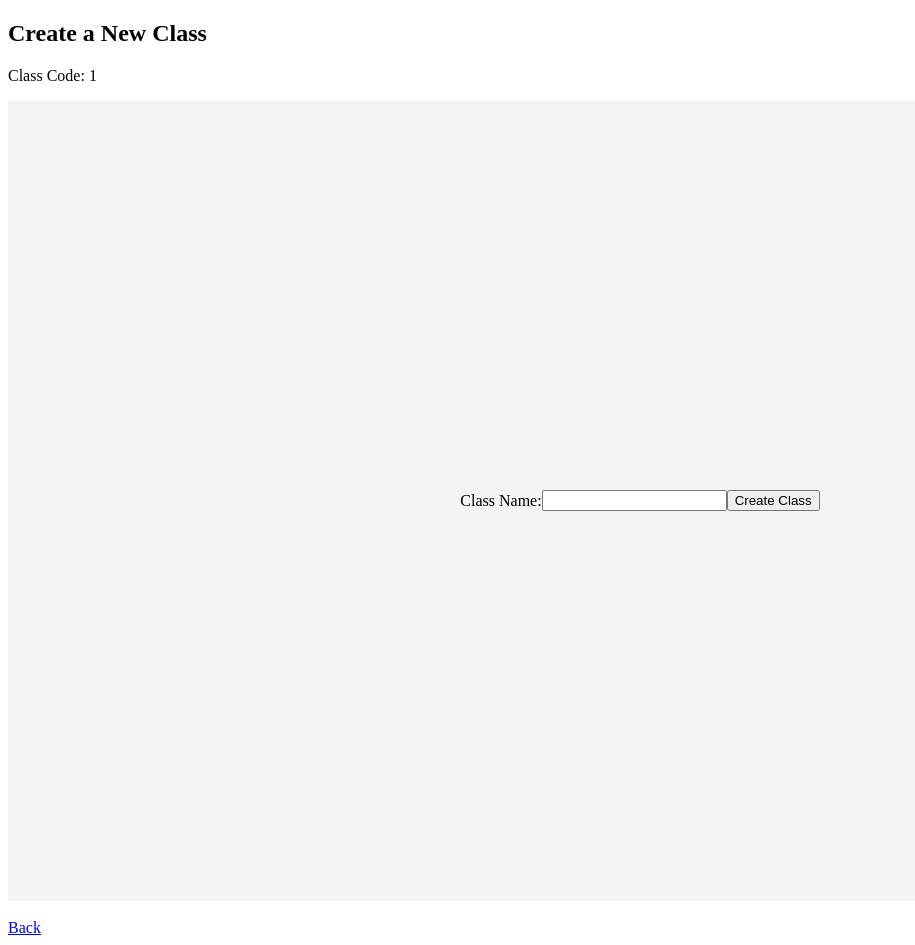
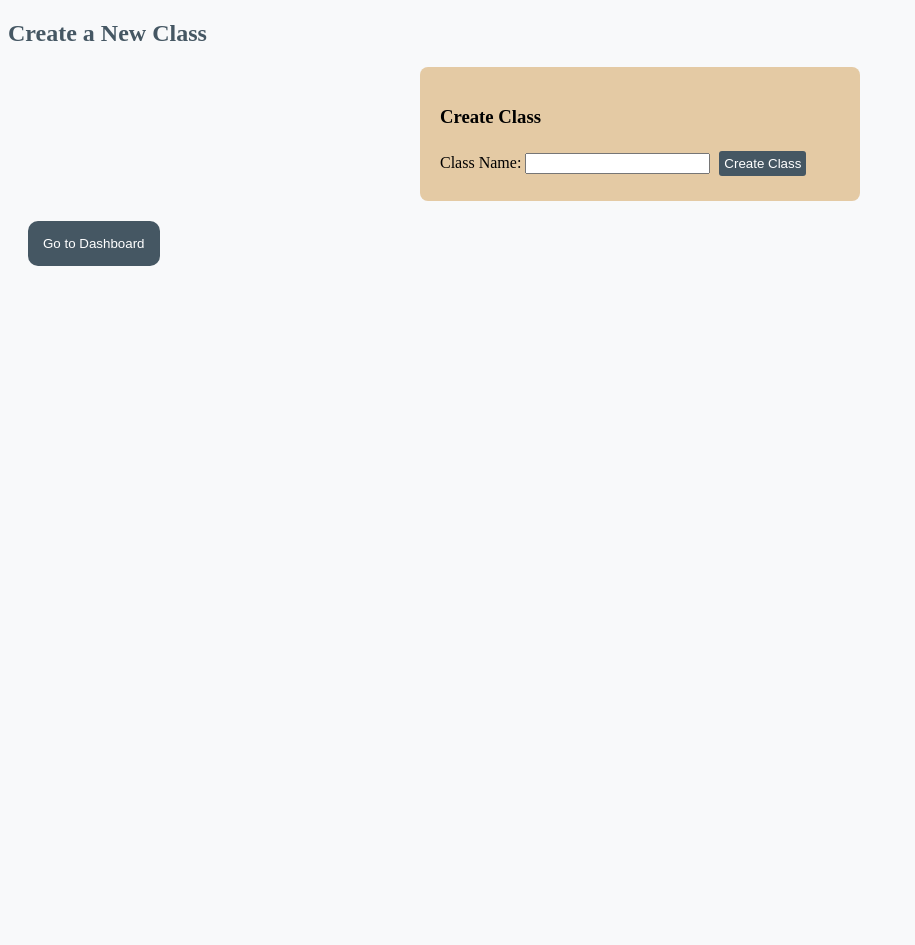
Before and after one commit to prashig/projectISA2, a PHP site: page /createClass.php in a window 1280 px wide. Shown: the whole page, without its empty margins (0-915 px from the left). After the commit the page ends 266 px from the top, so only its background shows below. Run offline with PHP 8.4, Linux system fonts and the light colour scheme; a user stored in the database is signed in.

Commit message:
createClass.php (updated with css)

```diff
--- a/createClass.php
+++ b/createClass.php
@@ -1,5 +1,8 @@
+
+
 <?php
-// Connect to the database
+
+session_start();
 include 'server.php';
 
 
@@ -8,40 +11,79 @@ if (!isset($_SESSION['user_id'])) {
     exit();
 }
 
-
-
-
+// do class creation wh d form is submitted
 if ($_SERVER["REQUEST_METHOD"] == "POST") {
+    //  get d class name from d form
     $className = trim($_POST['classname']);
     $classCode = strtoupper(substr(md5(uniqid(mt_rand(), true)), 0, 6));
+    // Get the logged-in user's ID
     $created_by = $_SESSION['user_id'];
 
-
+    // Insert the new class into the database
     $query = "INSERT INTO classes (className, classCode, created_by) VALUES ('$className', '$classCode', '$created_by')";
 
     if ($conn->query($query) === TRUE) {
         $_SESSION["success"] = "Class Created! Share this code: $classCode";
+        // Store the class code
         $_SESSION["class_code"] = $classCode;
     } else {
-        $_SESSION["error"] = "Error creating class!";
+        // show error message if class creation fails
+        $_SESSION["error"] = "Error creating class: " . $conn->error;
     }
 }
 ?>
 
 <!DOCTYPE html>
 <html lang="en">
-
 <head>
     <meta charset="UTF-8">
     <meta name="viewport" content="width=device-width, initial-scale=1.0">
     <title>Create Class</title>
-    <link rel="stylesheet" href="style1.css">
+
 </head>
+<style>
+        body {
+            background-color: #f8f9fa;
+        }
+        h2{
+            color:#455763;
+            align-items: center;
+        }
+        .form {
+            background-color: #e4caa4;
+            padding: 20px;
+            border-radius: 8px;
+
+            max-width: 400px;
+            margin: auto;
+        }
+        .colorbtn {
+            background-color: #455763;
+            color: white;
+            border: none;
+            margin:5px;
+            border-radius:3px;
+            padding: 5px;
+        }
+        .colorbtn:hover {
+            background-color:rgb(141, 192, 221);
+        }
+        .dashbtn{
+            background:#455763;
+            padding:15px;
+            border-radius:10px;
+            border: none;
+            color:white;
+            margin:20px;
+        }
+
+    </style>
 
 <body>
 
     <h2>Create a New Class</h2>
-    <!-- clss created or not -->
+
+    <!-- Show success or error messages -->
     <?php
     if (isset($_SESSION["success"])) {
         echo '<p style="color: green;">' . $_SESSION["success"] . '</p>';
@@ -53,23 +95,28 @@ if ($_SERVER["REQUEST_METHOD"] == "POST") {
         unset($_SESSION["error"]);
     }
     ?>
-    <!--  show d class code -->
-    <?php
-    if (isset($_SESSION["class_code"])) {
-        echo "<p>Class Code: " . $_SESSION["class_code"] . "</p>";
-        unset($_SESSION["class_code"]);
-    }
-    ?>
-    <!-- Form 2 create a class -->
-    <form class="formcreate" action="createClass.php" method="post">
-        <label for="class_name">Class Name:</label>
+
+<form method="POST" action="createClass.php" class="form">
+        <h3 class="mb-3 text-center">Create Class</h3>
+
+        <div class="mb-3">
+            <label for="classname" class="form-label">Class Name:</label>
+            <input type="text" id="classname" name="classname" class="form-control" required>
+
+        <button type="submit" class="btn colorbtn w-100">Create Class</button>
+        </div>
+
+    </form>
+
+    <!-- <form method="POST" action="createClass.php">
+        <label for="classname">Class Name:</label>
         <input type="text" id="classname" name="classname" required>
         <br><br>
         <button type="submit">Create Class</button>
-    </form>
+    </form> -->
+    <button type="button" class="btn dashbtn w-100" onclick="window.location.href='dashboard.php'">Go to Dashboard</button>
 
-    <br>
-    <a href="dashboard.php">Back</a>
+
+
 </body>
-
 </html>
```
